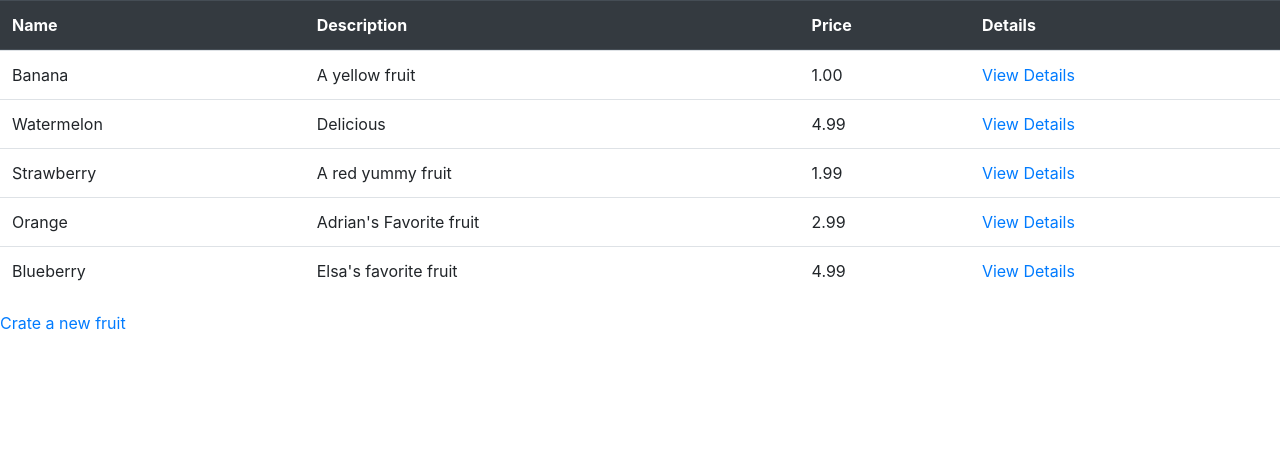
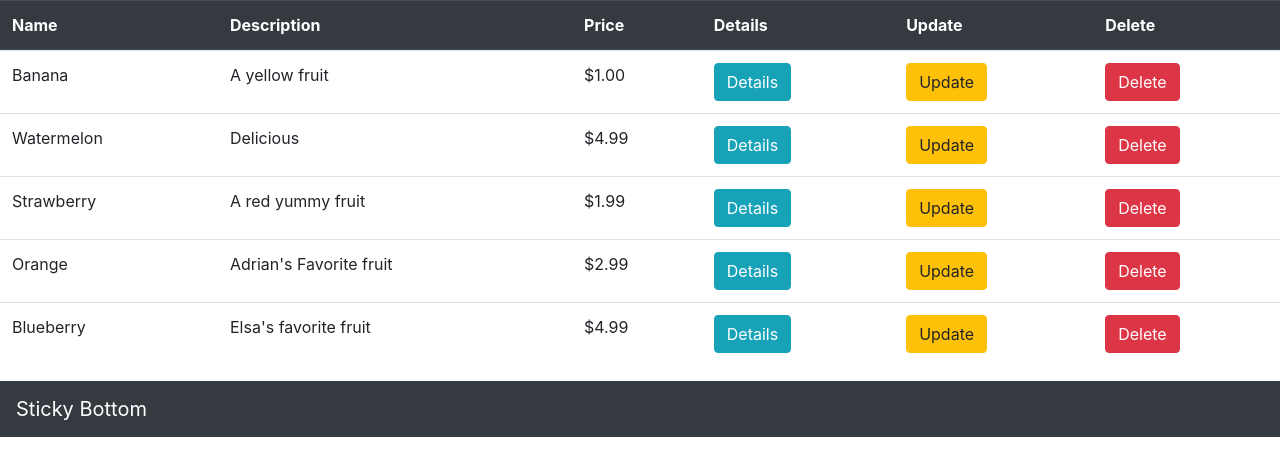
Before and after one commit to fortiz40/Fruits, a Django app: page /fruits/ in a window 1280 px wide. Shown: the part 62-538 px from the top of the page. Run offline with Django 3.2, Linux system fonts and the light colour scheme; data comes from the database, SQL or seed files in the repository; some libraries are stand-ins or nearby versions.

Commit message:
Various improvements to the list view

```diff
--- a/src/fruit_app/templates/home.html
+++ b/src/fruit_app/templates/home.html
@@ -8,15 +8,19 @@
             <th>Description</th>
             <th>Price</th>
             <th>Details</th>
+            <th>Update</th>
+            <th>Delete</th>
         </thead>
     </tr>
     {% if fruits %}
         {% for fruit in fruits %}
         <tr class= "fruit-row">
-            <td class= "fruit-data-cell">{{ fruit.name }}</td>
-            <td class= "fruit-data-cell">{{ fruit.description }} </td>
-            <td class= "fruit-data-cell">{{ fruit.price }} </td>
-            <td class="fruit-data-cell"> <a href="{% url 'fruit_detail' fruit.id %}"> View Details</a> </td>
+            <td>{{ fruit.name }}</td>
+            <td>{{ fruit.description }} </td>
+            <td>${{ fruit.price }} </td>
+            <td><a href="{% url 'fruit_detail' fruit.id %}"><button class="btn btn-info">Details</button></a> </td>
+            <td><a href="{% url 'fruit_update' fruit.id %}"><button class = "btn btn-warning">Update</button></a></td>
+            <td><a href="{% url 'fruit_delete' fruit.id %}"><button class = "btn btn-danger">Delete</button></a></td>
         </tr>
         {% endfor %}
     {% else %}
@@ -27,6 +31,13 @@
 
 </table>
 
-<a href="{% url 'fruit_create' %}">Crate a new fruit</a>
+{% comment %} <div class="footer" style= "background-color: black;height: 7vh; position: sticky; position: -webkit-sticky; bottom: 0; width: 100%;">
+    <a href="{% url 'fruit_create' %}">Create a new fruit</a>
+</div> {% endcomment %}
+
+<div class="navbar navbar-dark bg-dark" style= "position: sticky !important; position: -webkit-sticky !important; bottom: 0;">
+  <a class="navbar-brand" href="#">Sticky Bottom</a>
+</div>
+
 
 {% endblock body_content %}
```
